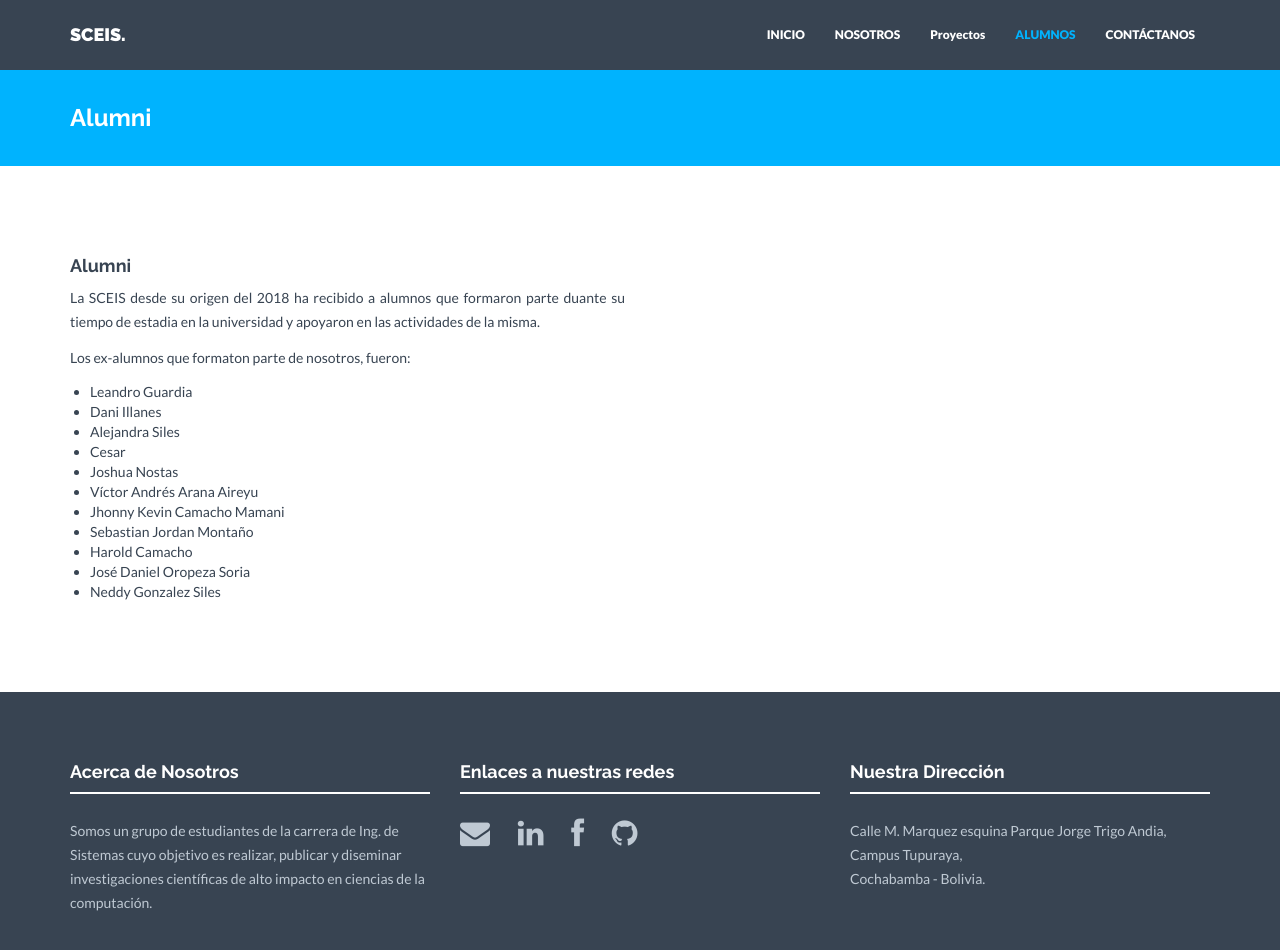
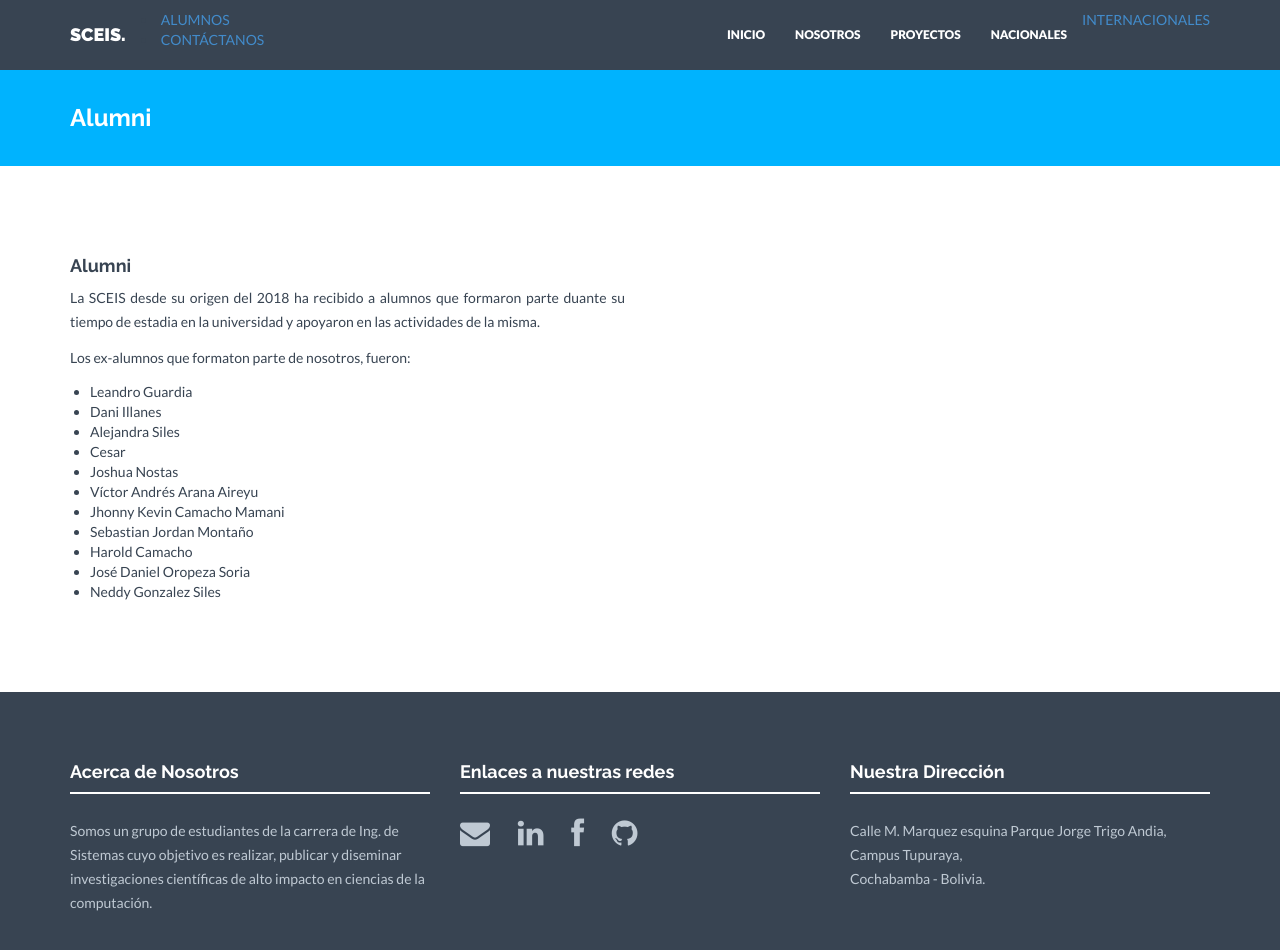
Before and after one commit to SociedadCEIS/paginaSCEIS, a Jekyll site: the page built from alumni.html, in a window 1280 px wide and 987 px high. Shown: the top 950 px of the window. Built offline with Jekyll 4.4.1, drawn with Linux system fonts in a browser that asks for light colours; nearby versions of some CDN libraries.

Commit message:
nationals

```diff
--- a/_includes/nav.html
+++ b/_includes/nav.html
@@ -15,10 +15,10 @@
         <li {% if page.title == "Home" %}class="active"{% endif %}><a href="{{"/" | prepend: site.baseurl }}">INICIO</a></li>
         <li {% if page.title == "About" %}class="active"{% endif %}><a href="{{"/about/" | prepend: site.baseurl }}">NOSOTROS</a></li>
         <li class="nav-item dropdown">
-          <a class="nav-link dropdown-toggle" href="#" id="navbarDropdown" role="button" data-toggle="dropdown" aria-haspopup="true" aria-expanded="false"> Proyectos</a>
+          <a class="nav-link dropdown-toggle" href="#" id="navbarDropdown" role="button" data-toggle="dropdown" aria-haspopup="true" aria-expanded="false"> PROYECTOS</a>
             <div class="dropdown-menu" aria-labelledby="navbarDropdown">
-              <a class="dropdown-item" href="#">Nacionales</a>
-              <a class="dropdown-item" href="#">Internacionales</a>
+              <a class="dropdown-item" href="#">NACIONALES<li {% if page.title == "Nationals" %}class="active"{% endif %}><a href="{{"/nationals/" | prepend: site.baseurl }}">NACIONALES</a></li> </a>
+              <a class="dropdown-item" href="#">INTERNACIONALES</a>
             </div>
         </li>
         <li {% if page.title == "Alumni" %}class="active"{% endif %}><a href="{{"/alumni/" | prepend: site.baseurl }}">ALUMNOS</a></li>
--- a/publications.html
+++ b/nationals.html
@@ -1,7 +1,7 @@
 ---
-layout: publications
-title: Publications
-permalink: /publications/
+layout: nationals
+title: Nationals
+permalink: /nationals/
 ---
 <div class="container mtb">
     <div class="row">
```
Also changed, not shown: internationals.html (added).
